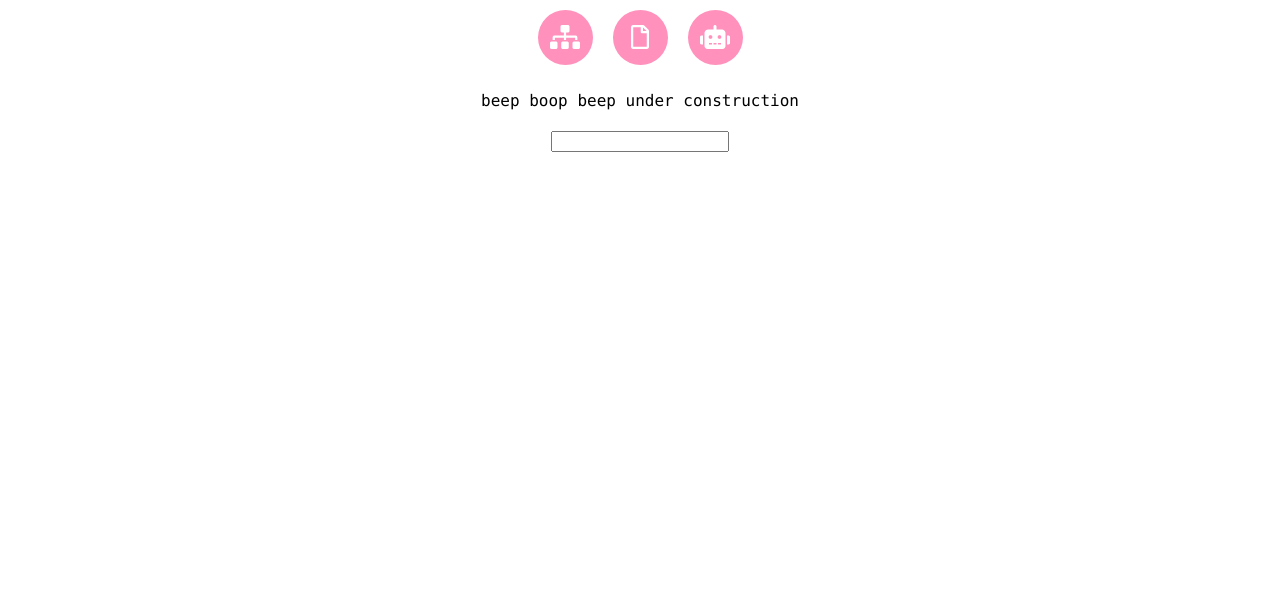
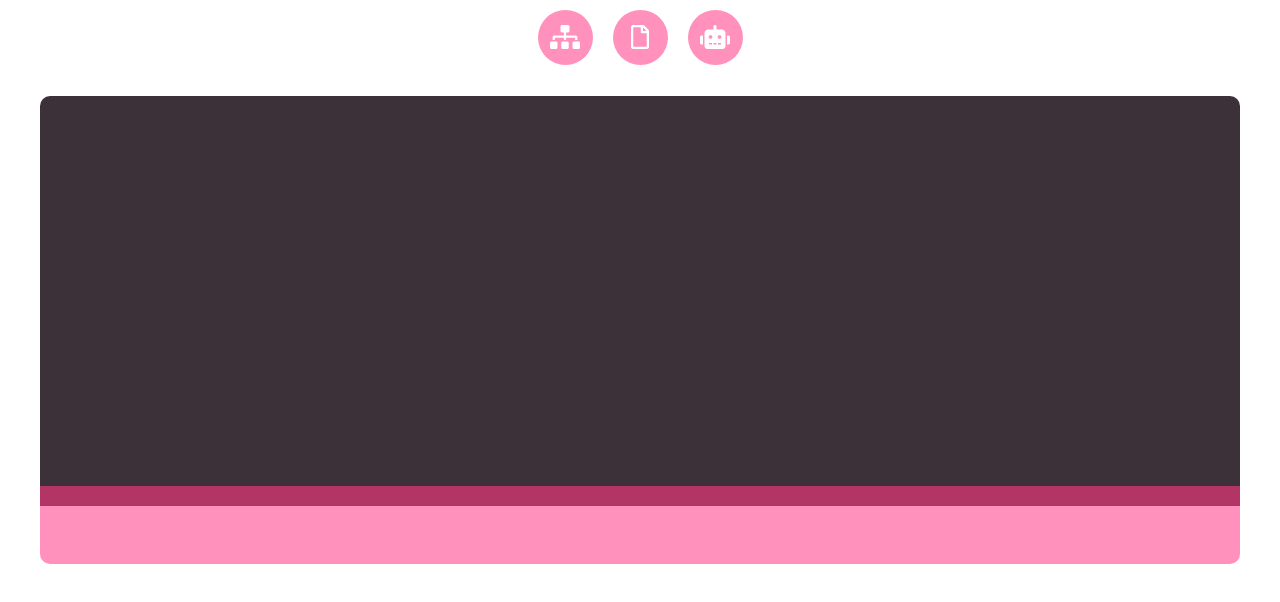
Before and after one commit to majicmoo/storytime-slackbot, a React (Create React App) app in the folder story-maker/: page / in a window 1280 px wide. Both pictures are taken after a click on the button 715 px from the left and 37 px from the top of the page. Shown: the top 602 px of the page. Built offline with nearby package versions, Linux system fonts and the light colour scheme.

Commit message:
add bot page

```diff
--- a/story-maker/src/chat/Chat.css
+++ b/story-maker/src/chat/Chat.css
@@ -19,3 +19,48 @@
     border-right-color: transparent;
   }
 }
+
+.human-statement,
+.bot-statement {
+  padding-left: 10px;
+  padding-right: 10px;
+}
+
+.history-book {
+  height: 50vh;
+  display: flex;
+  flex-direction: column;
+  justify-content: flex-end;
+  overflow: hidden;
+
+  background: #3c3138;
+  color: white;
+  border-radius: 10px 10px 0 0;
+  padding-top: 10px;
+  text-align: left;
+}
+
+.current-node {
+  background-color: #b33566;
+  margin-bottom: 0;
+  padding: 10px;
+}
+
+.history-book--inner {
+  overflow-y: auto;
+}
+
+.chat {
+  padding: 0 40px;
+}
+
+.chat--input {
+  width: 100%;
+  border: 0;
+  box-sizing: border-box;
+  padding: 10px;
+  color: white;
+  background-color: #ff91bc;
+  font-size: 2rem;
+  border-radius: 0 0 10px 10px;
+}
--- a/story-maker/src/chat/Chat.tsx
+++ b/story-maker/src/chat/Chat.tsx
@@ -1,6 +1,10 @@
-import React from "react";
+import React, { createRef, RefObject, Fragment } from "react";
 import { Story, Node } from "../types";
 import Narrator from "./Narrator";
+import classnames from "classnames";
+
+import "./Chat.css";
+
 interface ChatProps {
   story: Story;
 }
@@ -9,47 +13,89 @@ interface ChatState {
   currentNode: Node;
   response: string;
   otherMessage?: string;
+  history: string[][];
 }
 
 class Chat extends React.Component<ChatProps, ChatState> {
+  private historyRef: RefObject<HTMLDivElement> = createRef();
+
   constructor(props: ChatProps) {
     super(props);
-    this.state = { currentNode: props.story.nodes[0], response: "" };
+    this.state = {
+      currentNode: props.story.nodes[0],
+      response: "",
+      history: [["", props.story.nodes[0].statement]]
+    };
   }
 
   public componentDidUpdate(prevProps: ChatProps) {
     if (prevProps.story !== this.props.story) {
       this.setState({
         currentNode: this.props.story.nodes[0],
-        response: ""
+        response: "",
+        otherMessage: undefined,
+        history: [["", this.props.story.nodes[0].statement]]
       });
     }
   }
 
   private enter = () => {
-    console.log("enter");
     const narrator = new Narrator(this.props.story, this.state.currentNode);
     const nextNode = narrator.getNext(this.state.response);
 
     if (nextNode !== undefined) {
-      this.setState({ currentNode: nextNode, response: "" });
+      const history = [
+        ...this.state.history,
+        [this.state.response, nextNode.statement]
+      ];
+
+      this.setState({
+        currentNode: nextNode,
+        response: "",
+        history
+      });
     } else {
-      const response = narrator.handleNonMatch(this.state.response);
-      this.setState({ otherMessage: response, response: "" });
+      const botResponse = narrator.handleNonMatch(this.state.response);
+      const history = [
+        ...this.state.history,
+        [this.state.response, botResponse]
+      ];
+
+      this.setState({ otherMessage: botResponse, response: "", history });
     }
+    setTimeout(() => {
+      if (this.historyRef.current) {
+        this.historyRef.current.scrollTop = this.historyRef.current.scrollHeight;
+      }
+    });
   };
 
   public render() {
     const { story } = this.props;
-    const { currentNode, response, otherMessage } = this.state;
+    const { response, history } = this.state;
     return (
-      <div>
-        <p>beep boop beep under construction</p>
+      <div className="chat">
         <h1>{story.title}</h1>
-        <p className="anim-typewriter">{currentNode.statement}</p>
-        <p className="anim-typewriter">{otherMessage}</p>
+        <div className="history-book">
+          <div className="history-book--inner" ref={this.historyRef}>
+            {history.map(([humanStatement, botStatement], i) => (
+              <Fragment key={`history--${i}`}>
+                <p className="human-statement">{humanStatement}</p>
+                <p
+                  className={classnames("bot-statement", {
+                    "current-node": i + 1 === history.length
+                  })}
+                >
+                  {botStatement}
+                </p>
+              </Fragment>
+            ))}
+          </div>
+        </div>
+
         <input
           value={response}
+          className="chat--input"
           onChange={e =>
             this.setState({ response: e.target.value, otherMessage: "" })
           }
--- a/story-maker/src/chat/Narrator.ts
+++ b/story-maker/src/chat/Narrator.ts
@@ -30,16 +30,6 @@ class Narrator {
   };
 
   private handleMatch = (verb: Verb, noun: StoryOption): Node | undefined => {
-    const nextNodeOpt = this.getNextNode(verb, noun);
-
-    // if (nextNodeOpt === undefined) {
-    //   return `"You can't do that to ${aOrAn(noun.item)} ${noun.item}."`;
-    // }
-
-    return nextNodeOpt;
-  };
-
-  private getNextNode = (verb: Verb, noun: StoryOption): Node | undefined => {
     switch (verb) {
       case "listen":
         return this.findNounById(noun.listenId);
```
